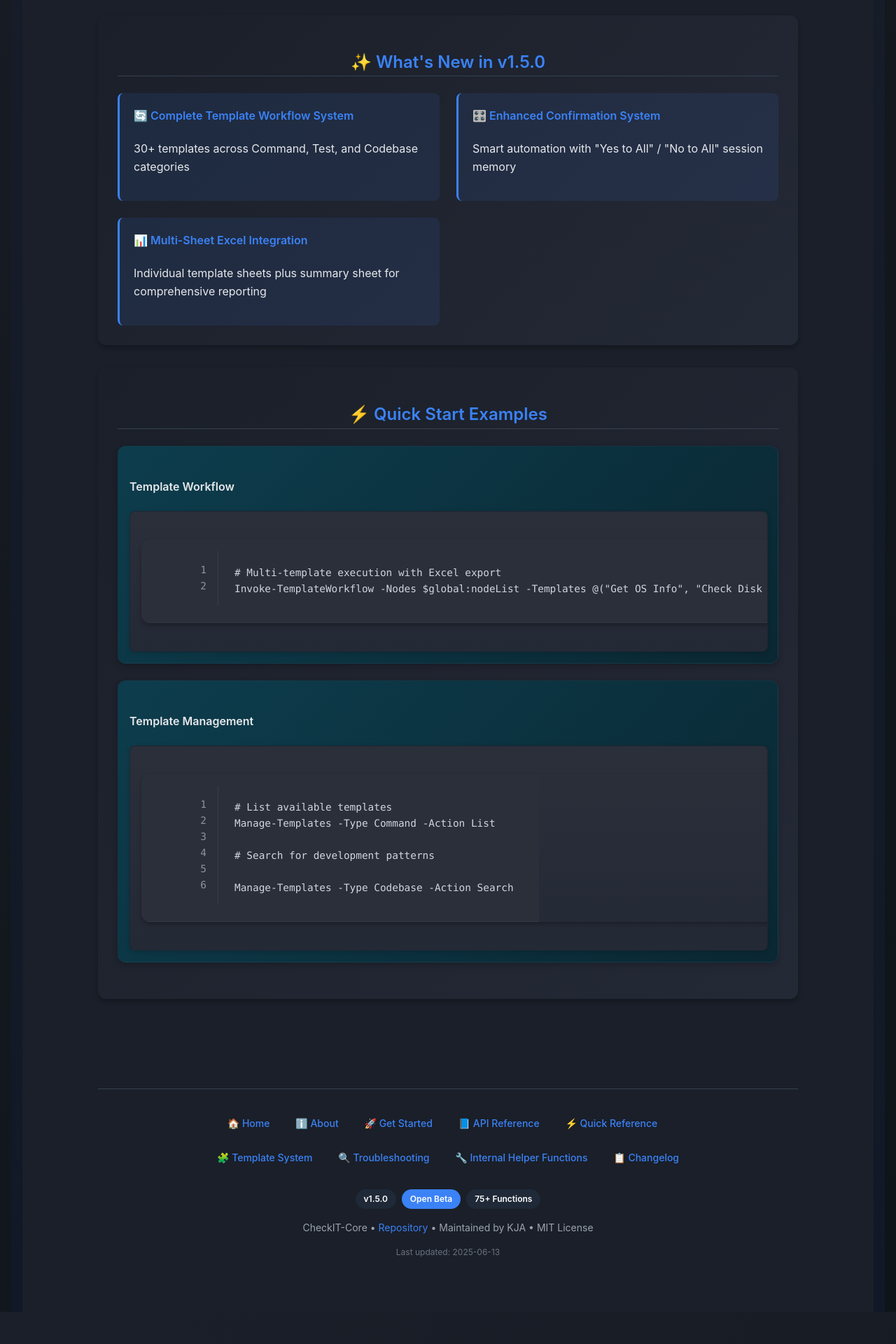
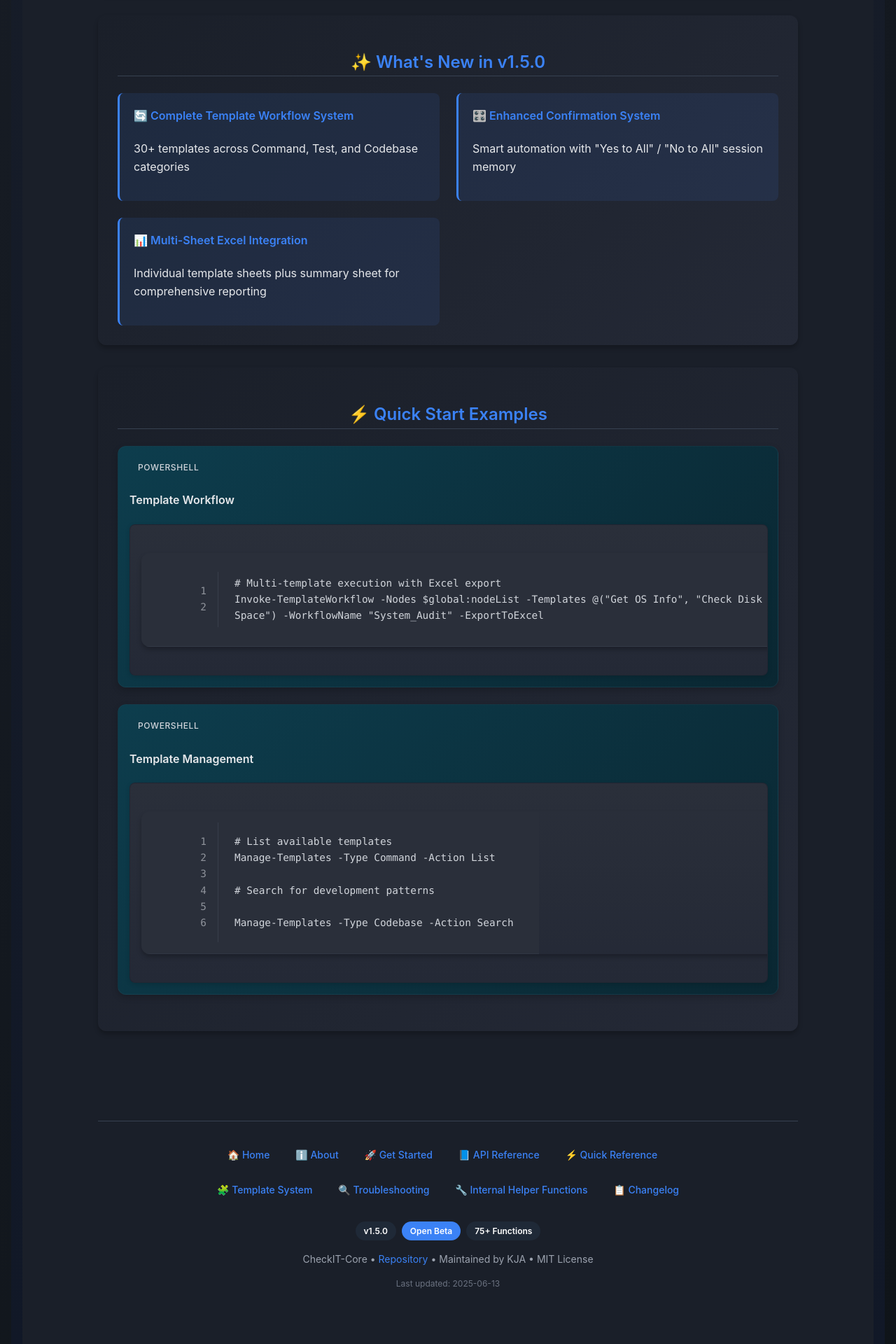
Before and after one commit to nyantoasty/CheckIT-Documentation, a Jekyll site: the page built from index.md, in a window 1280 px wide. Shown: the part 1590-3510 px from the top of the page at 70% size. Built offline with Jekyll 4.4.1, drawn with Linux system fonts in a browser that asks for light colours; before the commit the page ends 3464 px from its top, so only the background shows below that.

Commit message:
Cleanly combing code styles

```diff
--- a/assets/js/code-blocks.js
+++ b/assets/js/code-blocks.js
@@ -44,6 +44,14 @@ document.addEventListener('DOMContentLoaded', function() {
       copyButton.style.zIndex = '15';
       codeExample.appendChild(copyButton);
 
+      // Make sure all code blocks have correct wrapping styles
+      const preElements = block.querySelectorAll('pre');
+      preElements.forEach(pre => {
+        pre.style.whiteSpace = 'pre-wrap';
+        pre.style.wordWrap = 'break-word';
+        pre.style.overflowX = 'hidden';
+      });
+
       copyButton.addEventListener('click', function() {
         // Get code text without line numbers
         let codeText;
@@ -80,6 +88,12 @@ document.addEventListener('DOMContentLoaded', function() {
     });
   }
 
-  // Run after a slight delay to ensure all elements are loaded
-  setTimeout(fixCodeBlocks, 100);
+  // Run immediately and again after DOM fully loaded to catch all blocks
+  fixCodeBlocks();
+
+  // Run again after a delay to catch any dynamically loaded content
+  setTimeout(fixCodeBlocks, 500);
+
+  // Also run when window loads to catch everything
+  window.addEventListener('load', fixCodeBlocks);
 });
--- a/assets/style.css
+++ b/assets/style.css
@@ -757,3 +757,44 @@ div.highlight {
   background: rgba(59, 130, 246, 0.25) !important;
   border-color: rgba(99, 102, 241, 0.4) !important;
 }
+
+/* Code wrapping - prevent horizontal scrolling */
+.highlight pre {
+  white-space: pre-wrap !important;
+  word-wrap: break-word !important;
+  word-break: break-word !important;
+  overflow-wrap: break-word !important;
+  overflow-x: hidden !important; /* Hide horizontal scrollbar */
+}
+
+.highlight code {
+  white-space: pre-wrap !important;
+  word-wrap: break-word !important;
+  word-break: break-word !important;
+  overflow-wrap: break-word !important;
+}
+
+/* Ensure code content has enough space */
+.highlight > pre,
+.highlight .rouge-table pre {
+  padding: 1rem !important;
+  background: transparent !important;
+  font-size: 0.9rem !important;
+  color: #d1d5db !important;
+  font-family: 'Consolas', 'Monaco', 'Lucida Console', monospace !important;
+  max-width: 100% !important;
+}
+
+/* Adjust line number spacing for wrapped code */
+.highlight .lineno {
+  color: #586e75 !important;
+  display: inline-block !important;
+  padding: 0 0.5rem 0 0.25rem !important;
+  margin-right: 0.5rem !important;
+  border-right: 1px solid rgba(100, 110, 130, 0.4) !important;
+  text-align: right !important;
+  min-width: 1rem !important;
+  user-select: none !important;
+  opacity: 0.6 !important;
+  vertical-align: top !important; /* Align to top for multi-line wrapping */
+}
--- a/index.md
+++ b/index.md
@@ -65,7 +65,7 @@ description: Custom PowerShell module for Windows computer management, diagnosti
 <div class="quick-start-card">
   <h2>⚡ Quick Start Examples</h2>
 
-  <div class="code-example">
+  <div class="code-example" data-language="POWERSHELL">
     <h4>Template Workflow</h4>
     {% highlight powershell linenos %}
 # Multi-template execution with Excel export
@@ -73,7 +73,7 @@ Invoke-TemplateWorkflow -Nodes $global:nodeList -Templates @("Get OS Info", "Che
 {% endhighlight %}
   </div>
 
-  <div class="code-example">
+  <div class="code-example" data-language="POWERSHELL">
     <h4>Template Management</h4>
     {% highlight powershell linenos %}
 # List available templates
```
Also changed, not shown: _includes/code-block.html (+9 -5 lines).
